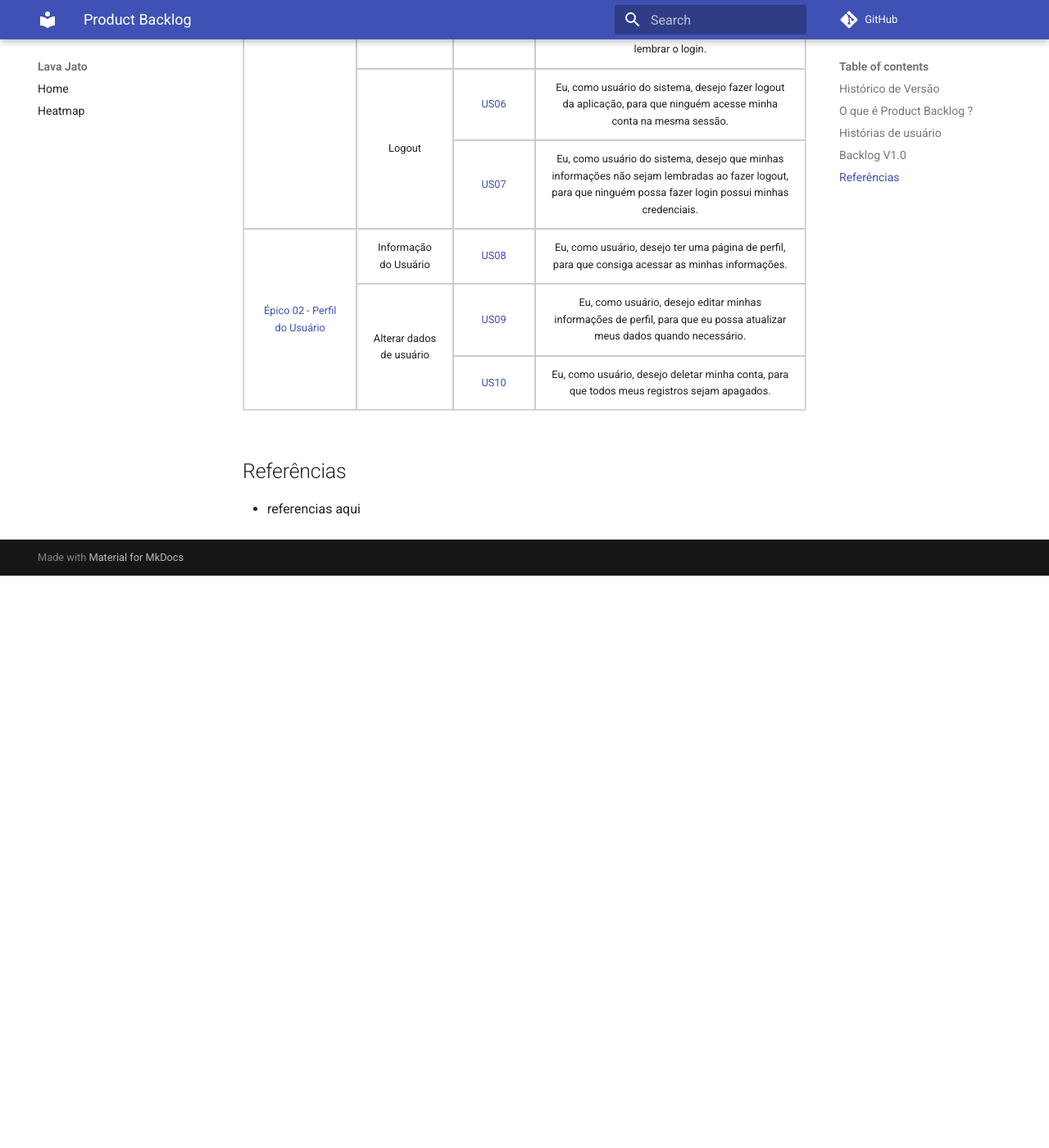
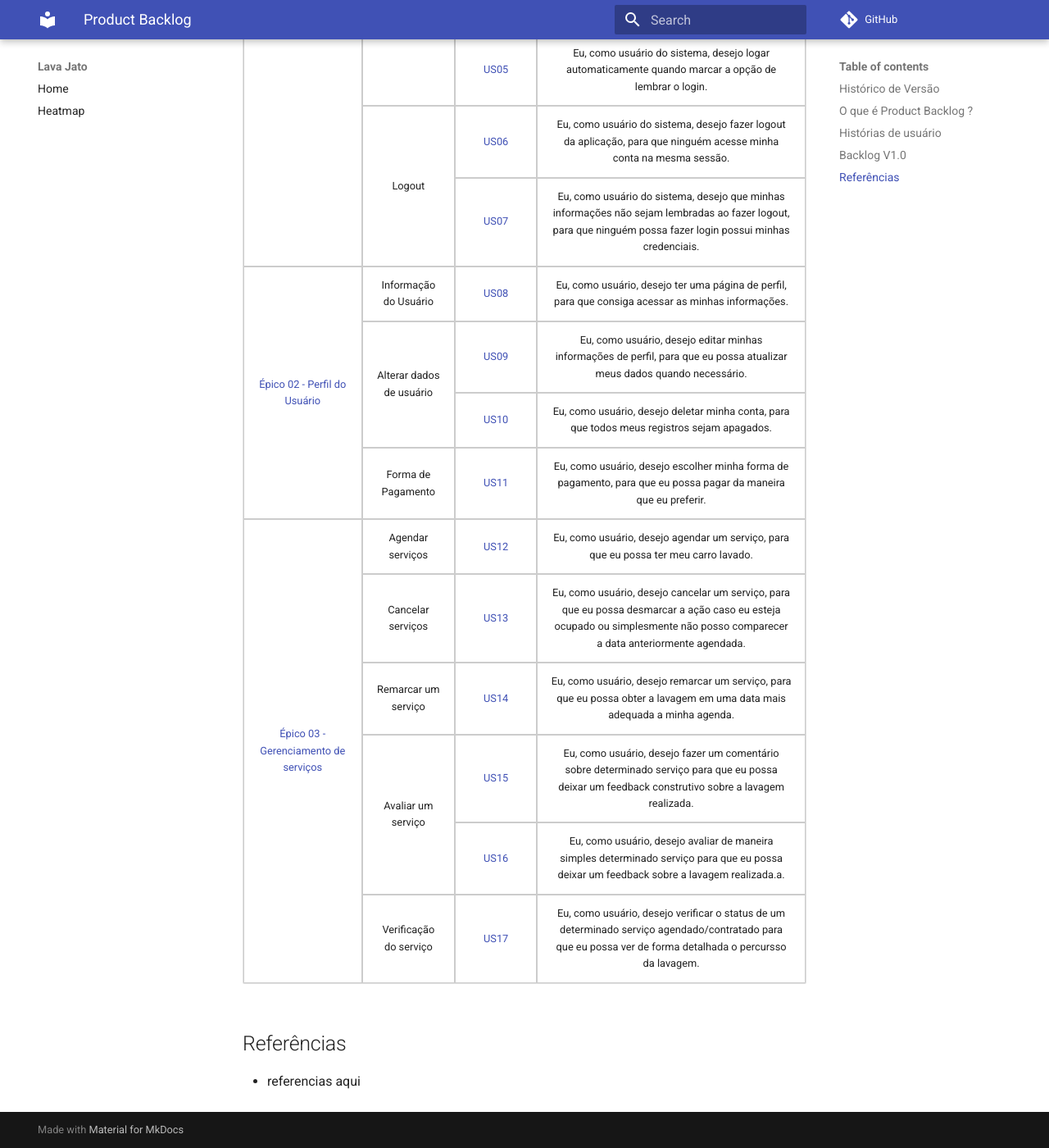
Before and after one commit to UnBArqDsw2021-2/2021.2_G2_Ki-Limpinho, an MkDocs documentation site: the page built from docs/modelagem/backlog.md, in a window 1280 px wide and 1400 px high, scrolled down 1163 px. Shown: the whole window at 82% size. Built offline with MkDocs 1.6.1 and Material for MkDocs 9.7.7, drawn with Linux system fonts in a browser that asks for light colours; comment, search, counter and statistics services are not loaded; before the commit the page ends 1865 px from its top, so only the background shows below that; some of the changed text lies outside the part shown.

Commit message:
epic3_backlog

```diff
--- a/docs/modelagem/backlog.md
+++ b/docs/modelagem/backlog.md
@@ -4,6 +4,7 @@
 |    Data    | Versão | Descrição            | Autor(es)       |
 | :--------: | :----: | :------------------: | :-------------: |
 | 30.01.2022 |  0.1   | Criação do documento e versão inicial | Henrique Melo |
+| 30.01.2022 |  0.2   | Continuação do doumento e Criação Épico-3 | Davi Matheus|
 
 ### O que é Product Backlog ?
 <p align="justify">&emsp;&emsp;
@@ -65,7 +66,7 @@
         <tr>
         </tr>
         <tr>
-            <td style="vertical-align: middle;text-align:center;border: 0.5px solid rgba(0,0,0,0.2);" rowspan="4"><a href="../Epicos/EP02/" >Épico 02 - Perfil do Usuário </a></td>
+            <td style="vertical-align: middle;text-align:center;border: 0.5px solid rgba(0,0,0,0.2);" rowspan="5"><a href="../Epicos/EP02/" >Épico 02 - Perfil do Usuário </a></td>
             <td style="vertical-align: middle;text-align:center;border: 0.5px solid rgba(0,0,0,0.2);">Informação do Usuário</td>
             <td style="vertical-align: middle;text-align:center;border: 0.5px solid rgba(0,0,0,0.2);"><a href="../User-Stories/US08/">US08</a></td>
             <td style="vertical-align: middle;text-align:center;border: 0.5px solid rgba(0,0,0,0.2);">Eu, como usuário, desejo ter uma página de perfil, para que consiga acessar as minhas informações.</td>
@@ -82,6 +83,43 @@
             <td style="vertical-align: middle;text-align:center;border: 0.5px solid rgba(0,0,0,0.2);"><a href="../User-Stories/US010/"  >US10</a></td>
             <td style="vertical-align: middle;text-align:center;border: 0.5px solid rgba(0,0,0,0.2);">Eu, como usuário, desejo deletar minha conta, para que todos meus registros sejam apagados.</td>
         </tr>
+           <td style="vertical-align: middle;text-align:center;border: 0.5px solid rgba(0,0,0,0.2);">Forma de Pagamento</td>
+            <td style="vertical-align: middle;text-align:center;border: 0.5px solid rgba(0,0,0,0.2);"><a href="../User-Stories/US11/">US11</a></td>
+            <td style="vertical-align: middle;text-align:center;border: 0.5px solid rgba(0,0,0,0.2);">Eu, como usuário, desejo escolher minha forma de pagamento, para que eu possa pagar da maneira que eu preferir.</td>
+        </tr>
+        <tr>
+            <td style="vertical-align: middle;text-align:center;border: 0.5px solid rgba(0,0,0,0.2);" rowspan="8"><a href="../Epicos/EP03/" >Épico 03 - Gerenciamento de serviços </a></td>
+            <td style="vertical-align: middle;text-align:center;border: 0.5px solid rgba(0,0,0,0.2);">Agendar serviços</td>
+            <td style="vertical-align: middle;text-align:center;border: 0.5px solid rgba(0,0,0,0.2);"><a href="../User-Stories/US12/">US12</a></td>
+            <td style="vertical-align: middle;text-align:center;border: 0.5px solid rgba(0,0,0,0.2);"> Eu, como usuário, desejo agendar um serviço, para que eu possa ter meu carro lavado.</td>
+        </tr>
+        </tr>
+        <tr>
+        </tr>
+        <tr>
+            <td style="vertical-align: middle;text-align:center;border: 0.5px solid rgba(0,0,0,0.2);" >Cancelar serviços</td>
+            <td style="vertical-align: middle;text-align:center;border: 0.5px solid rgba(0,0,0,0.2);"><a href="../User-Stories/US13/"  >US13</a></td>
+            <td style="vertical-align: middle;text-align:center;border: 0.5px solid rgba(0,0,0,0.2);"> Eu, como usuário, desejo cancelar um serviço, para que eu possa desmarcar a ação caso eu esteja ocupado ou simplesmente não posso comparecer a data anteriormente agendada.
+        </td>
+        </tr>
+           <td style="vertical-align: middle;text-align:center;border: 0.5px solid rgba(0,0,0,0.2);">Remarcar um serviço</td>
+            <td style="vertical-align: middle;text-align:center;border: 0.5px solid rgba(0,0,0,0.2);"><a href="../User-Stories/US14/">US14</a></td>
+            <td style="vertical-align: middle;text-align:center;border: 0.5px solid rgba(0,0,0,0.2);">Eu, como usuário, desejo remarcar um serviço, para que eu possa obter a lavagem em uma data mais adequada a minha agenda.</td>
+        </tr>
+        </tr>
+           <td style="vertical-align: middle;text-align:center;border: 0.5px solid rgba(0,0,0,0.2);"rowspan="2" >Avaliar um  serviço</td>
+            <td style="vertical-align: middle;text-align:center;border: 0.5px solid rgba(0,0,0,0.2);"><a href="../User-Stories/US15/">US15</a></td>
+            <td style="vertical-align: middle;text-align:center;border: 0.5px solid rgba(0,0,0,0.2);">Eu, como usuário, desejo  fazer um comentário sobre determinado serviço para que eu possa deixar um feedback construtivo sobre a lavagem realizada.</td>
+        </tr>
+        </tr>
+            <td style="vertical-align: middle;text-align:center;border: 0.5px solid rgba(0,0,0,0.2);"><a href="../User-Stories/US16/">US16</a></td>
+            <td style="vertical-align: middle;text-align:center;border: 0.5px solid rgba(0,0,0,0.2);">Eu, como usuário, desejo avaliar de maneira simples  determinado serviço para que eu possa deixar um feedback sobre a lavagem realizada.a.</td>
+        </tr>
+         </tr>
+           <td style="vertical-align: middle;text-align:center;border: 0.5px solid rgba(0,0,0,0.2);">Verificação do serviço</td>
+            <td style="vertical-align: middle;text-align:center;border: 0.5px solid rgba(0,0,0,0.2);"><a href="../User-Stories/US17/">US17</a></td>
+            <td style="vertical-align: middle;text-align:center;border: 0.5px solid rgba(0,0,0,0.2);">Eu, como usuário, desejo verificar o status de um determinado serviço agendado/contratado para que eu possa ver de forma detalhada o percursso da lavagem.</td>
+        </tr>
     </tbody>
 </table>
 
```
Also changed, not shown: docs/modelagem/Epicos/EP02.md (+1 -0 lines), docs/modelagem/Epicos/EP03.md (added, +10 -0 lines), docs/modelagem/User-Stories/US11.md (added, +8 -0 lines), docs/modelagem/User-Stories/US12.md (added, +9 -0 lines), docs/modelagem/User-Stories/US13.md (added, +8 -0 lines), docs/modelagem/User-Stories/US14.md (added, +8 -0 lines), docs/modelagem/User-Stories/US15.md (added, +8 -0 lines), docs/modelagem/User-Stories/US16.md (added, +8 -0 lines), docs/modelagem/User-Stories/US17.md (added, +8 -0 lines).
